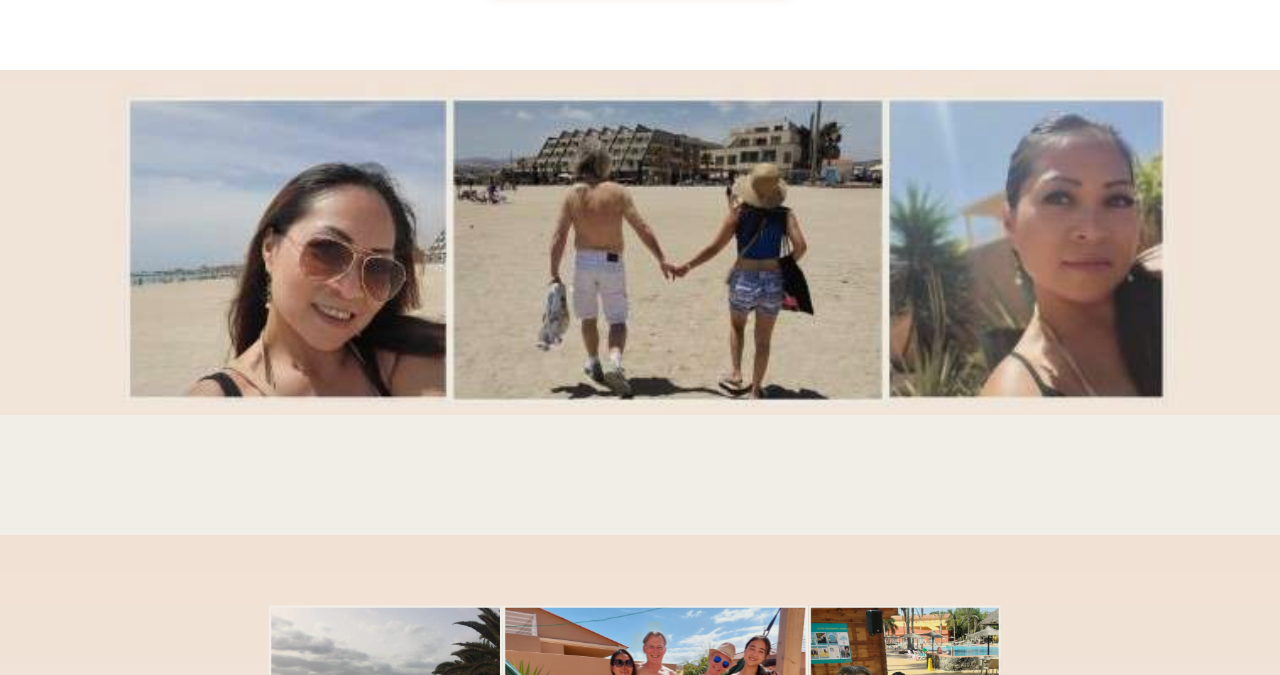
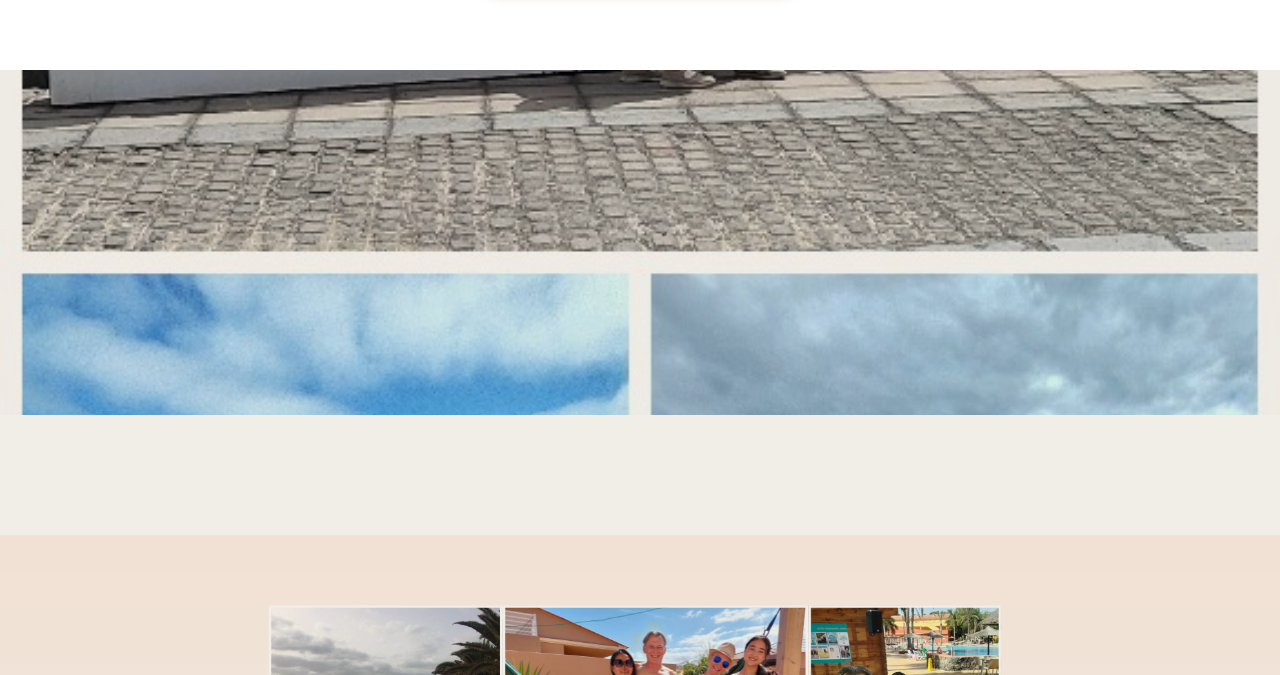
Before and after one commit to grace-gardner/fuerteventurafilipina, a plain HTML site: page index.html in a window 1280 px wide. Shown: the part 425-1100 px from the top of the page. Drawn offline with nearby package versions, Linux system fonts and the light colour scheme; a web font is replaced by a local one.

Commit message:
top banner

```diff
--- a/css/index.css
+++ b/css/index.css
@@ -543,7 +543,7 @@ div.desc a{
     justify-content: center;
     align-items: center;
     background-color: rgb(241, 237, 231);
-    background-image: url(../images/top_banner2.jpg);
+    background-image: url(../images/top_banner3.jpg);
     background-repeat: no-repeat;
     background-position: center;
     background-size: cover;
```
Also changed, not shown: images/top_banner3.jpg (added).
